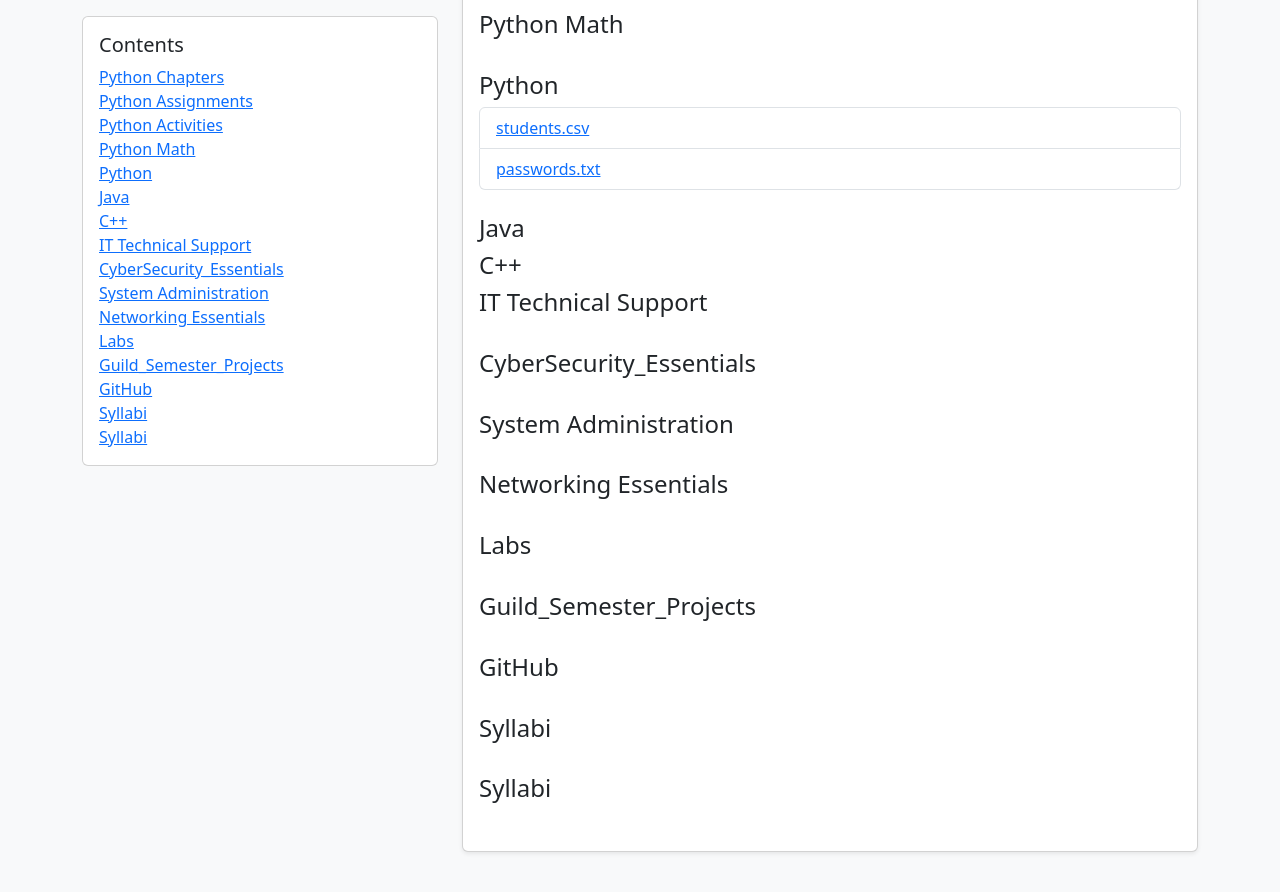
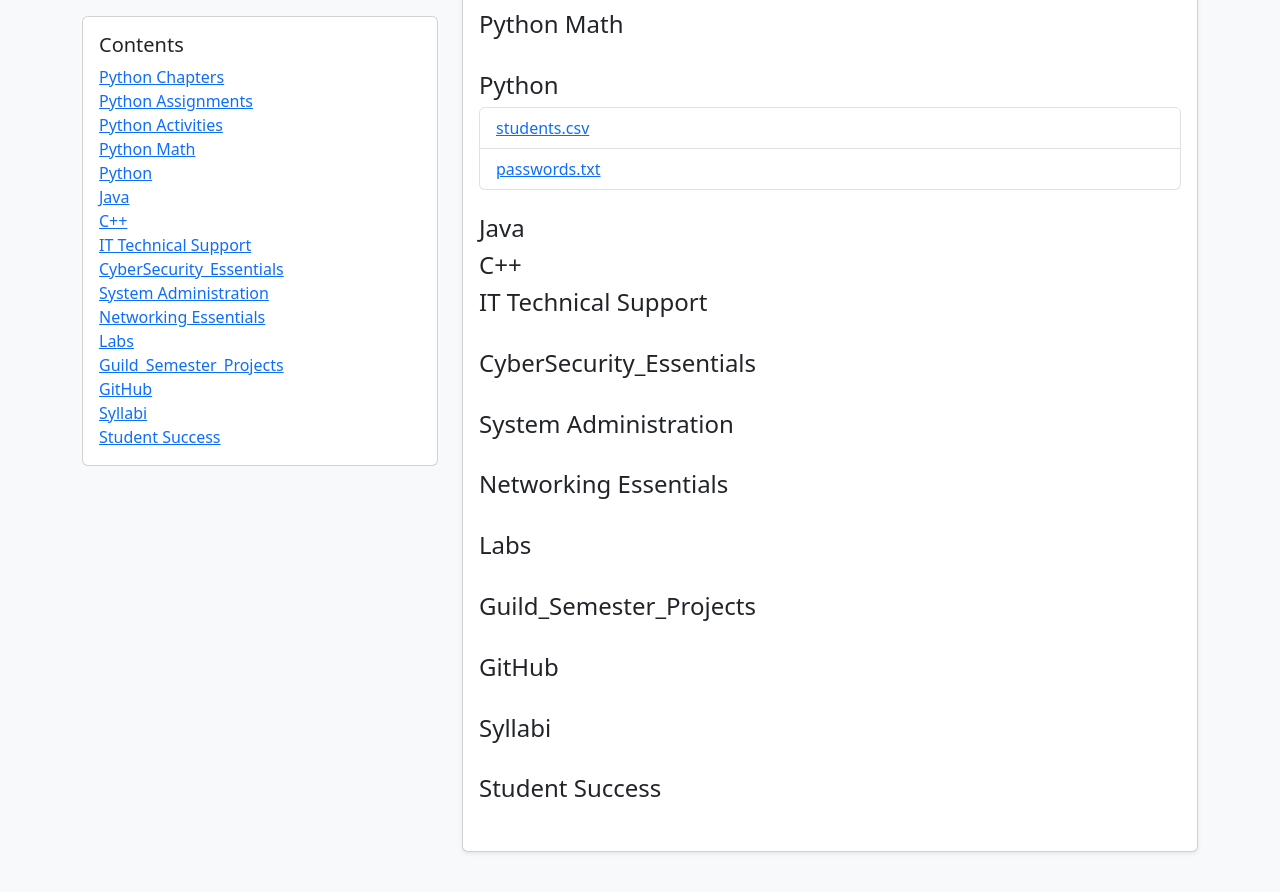
Before and after one commit to itinstructor/WNCCComputerScience, a Jekyll site: the page built from index.html, in a window 1280 px wide and 900 px high, scrolled down 572 px. Shown: the top 892 px of the window. Built offline with Jekyll 4.4.1, drawn with Linux system fonts in a browser that asks for light colours.

Commit message:
Update index.html

```diff
--- a/index.html
+++ b/index.html
@@ -245,7 +245,7 @@
                             {% endfor %}
                         </ul>
 
-                                                <h4>Syllabi</h4>
+                        <h4>Student Success</h4>
                         <ul class="list-group mb-4">
                             {% assign folder = 'Student_Success/' %}
                             {% for file in site.static_files %}
```
